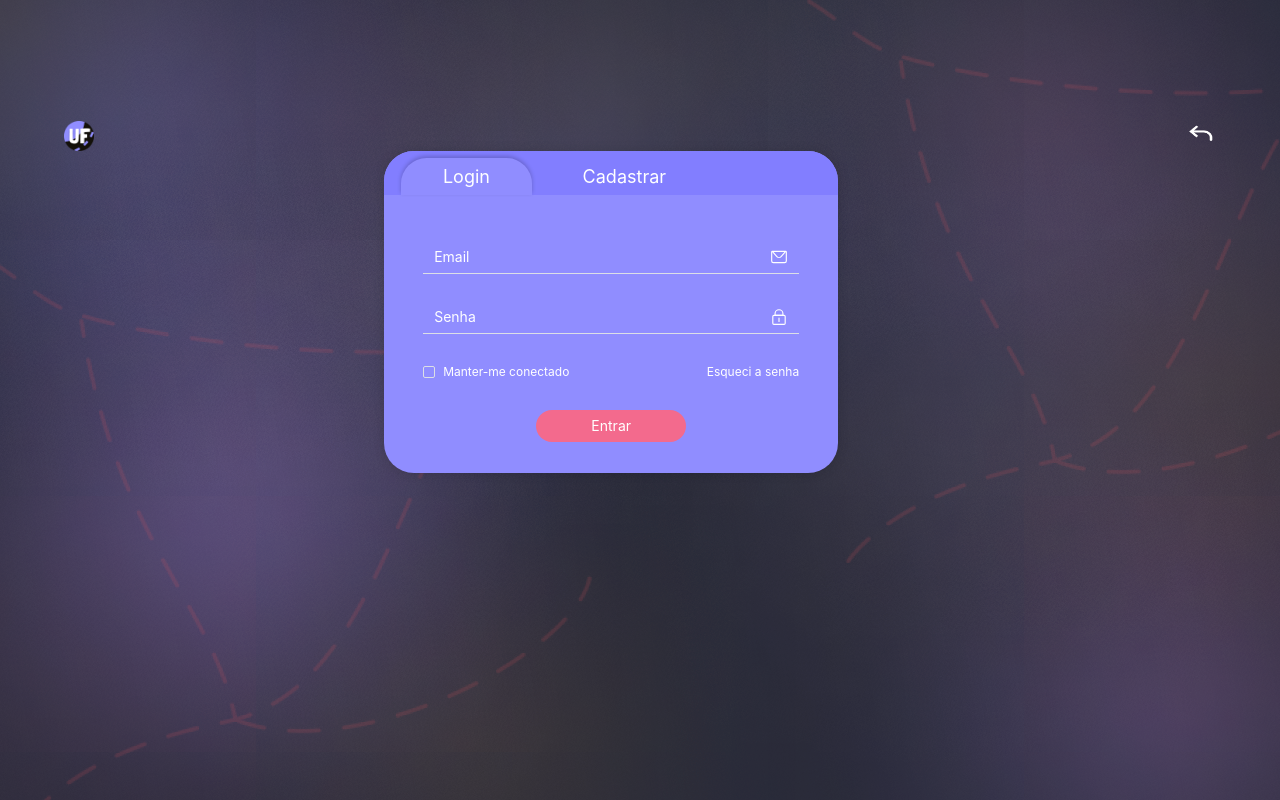
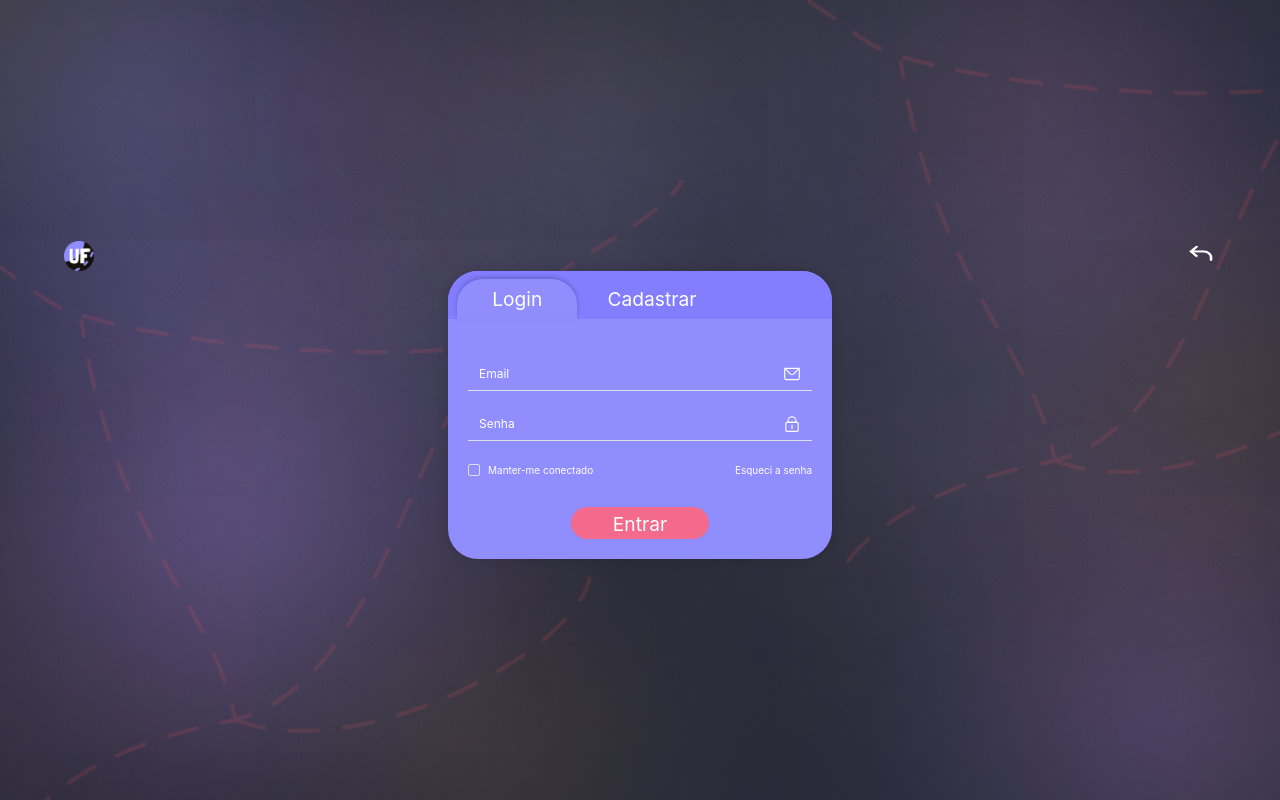
Before and after one commit to FLuiz22/ufroad-front, a Vue app: page /login in a window 1280 px wide. Built offline with nearby package versions, Linux system fonts and the light colour scheme; what vue-the-mask would draw is missing.

Commit message:
Feat: Login page finished

```diff
--- a/src/pages/Login/Login.scss
+++ b/src/pages/Login/Login.scss
@@ -1,6 +1,5 @@
 .home {
     background-image: url(../../assets/background-login-register.png);
-    position: relative;
     background-repeat: no-repeat;
     background-position: center;
     background-size: cover;
@@ -11,10 +10,8 @@
 }
 
 .header {
-    position: relative;
     display: flex;
     justify-content: space-between;
-    margin-top: -10%;
 }
 
 .logo {
@@ -30,30 +27,20 @@
 }
 
 .content {
-    display: inline-block;
-    position: center;
-    justify-self: center;
-    align-items: center;
-    width: 50%;
-    height: 50%;
-    margin-left: 30%;
-    font-family: Inter;
+    display: flex;
+    justify-content: center;
 }
 
 .login {
     border-radius: 30px;
     background: #908DFF;
     border: none;
-    padding-left: 3%;
-    padding-right: 3%;
-    width: 65%;
+    width: 30%;
     --el-card-border-color: transparent;
 }
 
 .page_indicator {
-    justify-content: start;
     background-color: #827EFF;
-    display: flex;
     margin-top: -10%;
     margin-left: -20%;
     width: 140%;
@@ -62,39 +49,37 @@
 .page_sel {
     color: #FFF;
     margin-top: 5%;
-    --el-font-family: Inter;
-    font-size: 18px;
+    font-size: 1.5vw;
     font-style: normal;
     font-weight: 400;
     line-height: normal;
     width: 25%;
     height: 15%;
+    border-bottom-left-radius: 0%;
+    border-bottom-right-radius: 0%;
+    border-top-left-radius: 2vw;
+    border-top-right-radius: 2vw;
 }
 
 .page_log {
     background-color: #908DFF;
     border: none;
     box-shadow: 0px -2px 4px rgba(0, 0, 0, 0.2);
-    border-bottom-left-radius: 0%;
-    border-bottom-right-radius: 0%;
-    border-top-left-radius: 2vw;
-    border-top-right-radius: 2vw;
-    margin-left: 10%;
+    margin-left: 12%;
 }
 
 .page_cad {
     background-color: transparent;
     border: none;
-    margin-left: 5%;
+    margin-left: 3%;
 }
 
 .input_box {
-    margin-top: 2%;
-    margin-bottom: 7%;
+    margin-bottom: 5%;
 }
 
 .input_fields {
-    width: 100%;
+    font-size: 12px;
     --color: #FFF;
     --el-border-color: none;
     --el-input-bg-color: transparent;
@@ -118,7 +103,7 @@
 
 .checkbox-label {
     color: #FFF;
-    font-family: Inter;
+    font-size: 10px;
     font-style: normal;
     font-weight: 400;
     line-height: normal;
@@ -131,27 +116,27 @@
 
 .forgotPass {
     color: #FFF;
-    font-family: Inter;
     font-style: normal;
-    font-size: 12px;
+    font-size: 10px;
     line-height: normal;
     font-weight: 400;
 }
 
-.enter {
-    display: inline-block;
+.btn {
+    text-align: center;
+}
+
+.btn-enter {
+    display: inline;
+    text-align: center;
     background-color: #F36A8D;
     width: 40%;
     margin-top: 7%;
-    margin-bottom: 3%;
-    position: relative;
-    align-items: right;
-    border-color: transparent;
-    color: #FFF;
-    font-family: Inter;
-    font-weight: 400;
+    border: none;
 }
 
-.btn-ent {
-    text-align: center;
+.btn-text {
+    color: #FFF;
+    font-weight: 400;
+    font-size: 1.5vw;
 }
--- a/src/pages/Login/Login.vue
+++ b/src/pages/Login/Login.vue
@@ -9,8 +9,12 @@
             <el-card class="login">
                 <template #header>
                     <div class="page_indicator">
-                        <el-button class="page_sel page_log">Login</el-button>
-                        <el-button class="page_sel page_cad">Cadastrar</el-button>
+                        <el-button class="page_sel page_log">
+                            <el-text class="btn-text">Login</el-text>
+                        </el-button>
+                        <el-button class="page_sel page_cad">
+                            <el-text class="btn-text">Cadastrar</el-text>
+                        </el-button>
                     </div>
                 </template>
                 <div class="input_box">
@@ -43,8 +47,10 @@
                     <el-text class="forgotPass">Esqueci a senha</el-text>
                 </div>
 
-                <div class="btn-ent">
-                    <el-button class="enter" round>Entrar</el-button>
+                <div class="btn">
+                    <el-button class="btn-enter" round>
+                        <el-text class="btn-text">Entrar</el-text>
+                    </el-button>
                 </div>
             </el-card>
         </div>
```
